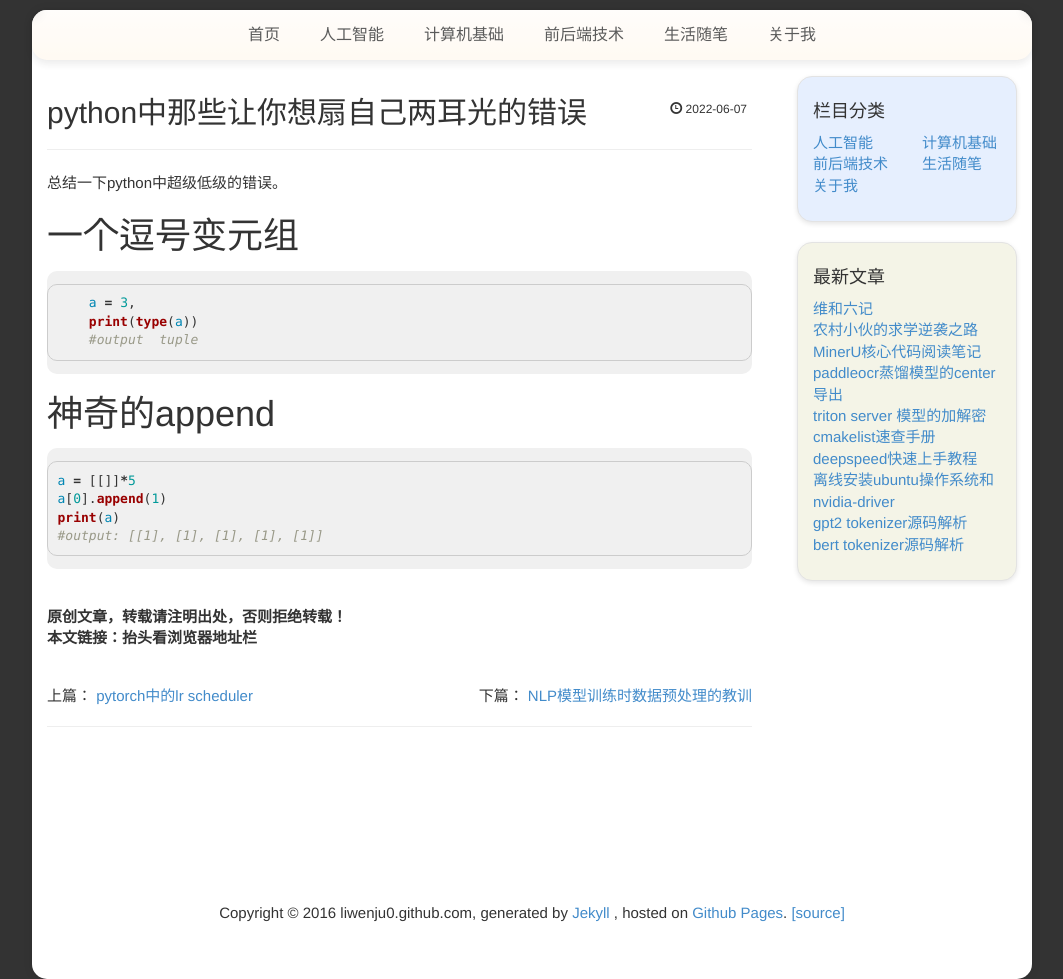
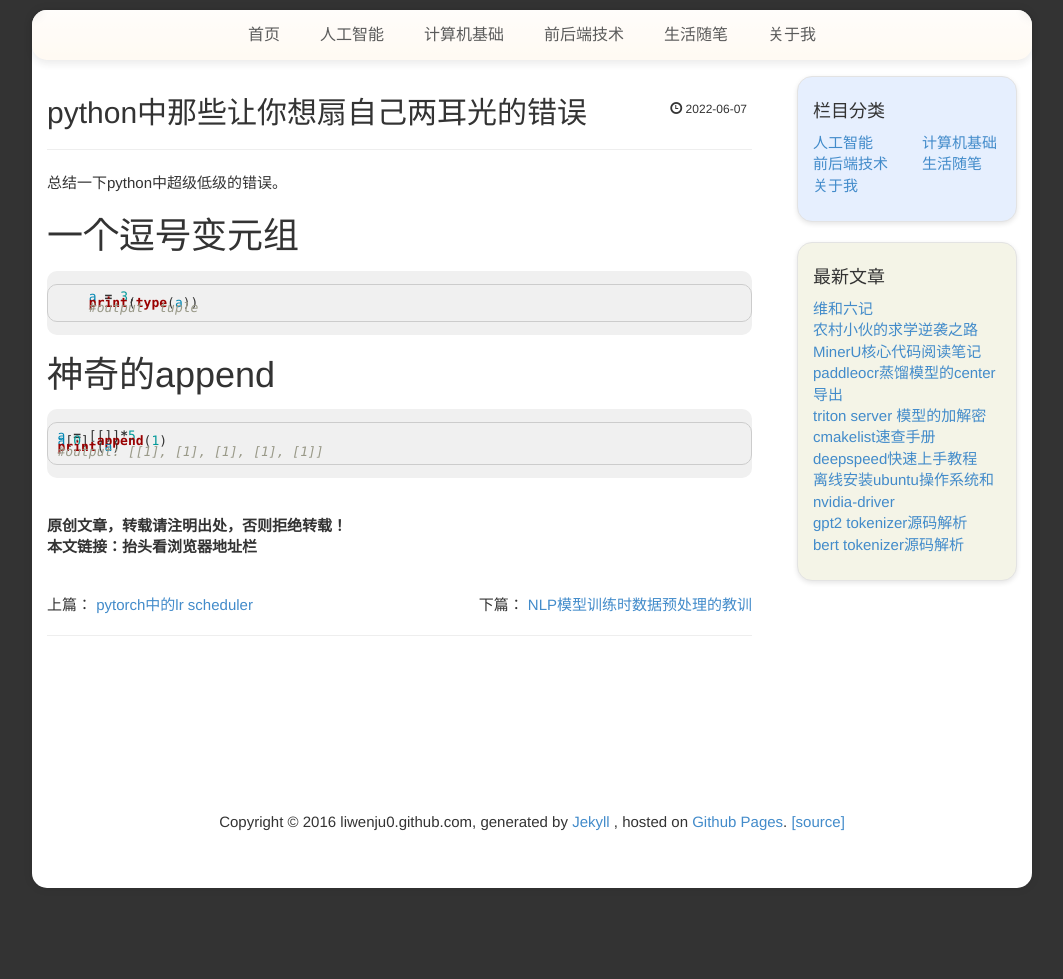
Before and after one commit to liwenju0/liwenju0.github.io, a Jekyll site: the page built from _posts/2022-06-09-python中那些让你想扇自己两耳光的错误.md, in a window 1280 px wide. Shown: the whole page, without its empty margins (108-1171 px from the left). Built offline with Jekyll 4.4.1, drawn with Linux system fonts in a browser that asks for light colours; comment, search, counter and statistics services are not loaded; after the commit the page ends 900 px from its top, so only the background shows below that.

Commit message:
调整pre的样式

```diff
--- a/css/blog.css
+++ b/css/blog.css
@@ -252,3 +252,18 @@ img {
 .read-more {
   font-size: 0.9em;  /* 原来是1.5em,调小为1.1em */
 }
+
+
+pre {
+  display: block;
+  padding: 0 px;
+  margin: 0 0 10px;
+  font-size: 13px;
+  line-height: 0.42857143;
+  color: #333;
+  word-break: break-all;
+  word-wrap: break-word;
+  background-color: #f5f5f5;
+  border: 1px solid #ccc;
+  border-radius: 4px
+}
```
